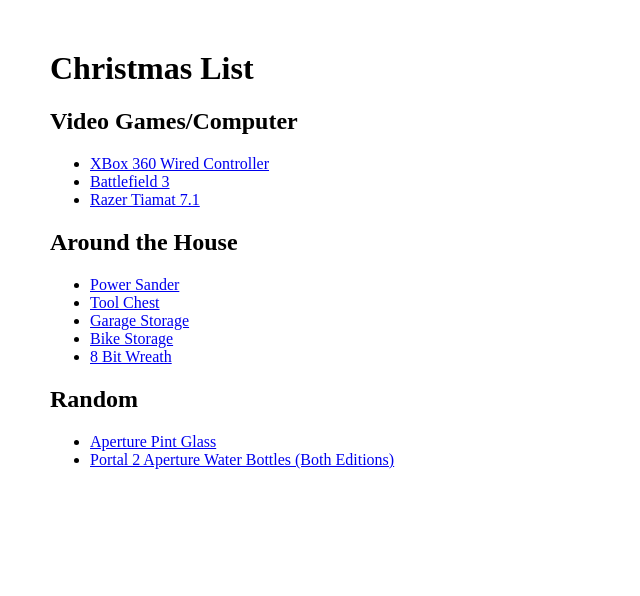
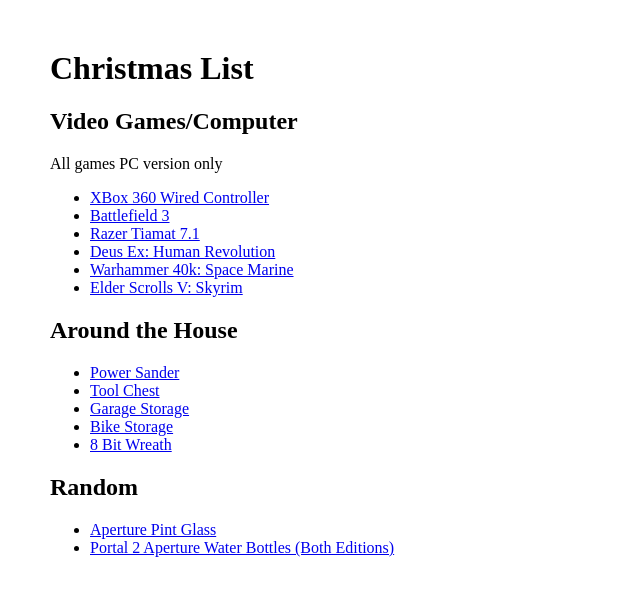
Before and after one commit to Slinkkay/slinkkay.github.com, a Jekyll site: the page built from christmas.markdown, in a window 1280 px wide. Shown: the top 596 px of the page, without its empty margins (0-640 px from the left). Built offline with Jekyll 4.4.1, drawn with Linux system fonts in a browser that asks for light colours.

Commit message:
Adding a few games

```diff
--- a/christmas.markdown
+++ b/christmas.markdown
@@ -6,9 +6,13 @@
 # Christmas List
 
 ## Video Games/Computer
+All games PC version only
 * [XBox 360 Wired Controller](http://goo.gl/kWEYI)
 * [Battlefield 3][Battlefield]
 * [Razer Tiamat 7.1](http://www.razerzone.com/tiamat/en)
+* [Deus Ex: Human Revolution][DeusEx]
+* [Warhammer 40k: Space Marine][Warhammer]
+* [Elder Scrolls V: Skyrim][Skyrim]
 
 ## Around the House
 * [Power Sander](http://goo.gl/3N2Mn)
@@ -22,3 +26,6 @@
 * [Portal 2 Aperture Water Bottles (Both Editions)](http://goo.gl/aN9LI)
 
 [Battlefield]: http://goo.gl/M3aKh "Battlefield 3"
+[Skyrim]: http://goo.gl/UOOTH "Skyrim"
+[Warhammer]: http://goo.gl/3Q1wl "Warhammer"
+[DeusEx]: http://goo.gl/yjeoC
```
